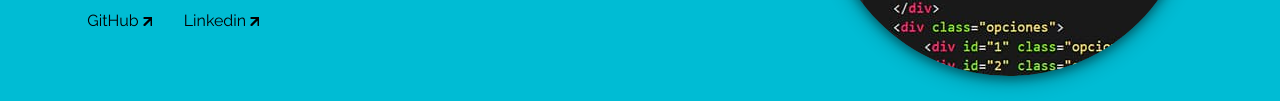
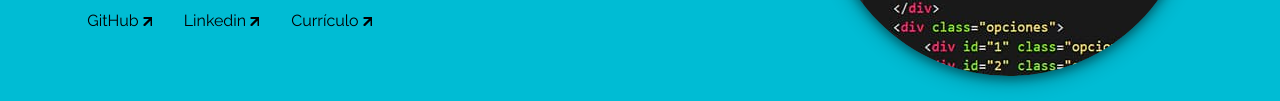
Before and after one commit to juanpablo001/challengeoneportafolio2, a plain HTML site: page index.html in a window 1280 px wide. Shown: the part 444-545 px from the top of the page. Drawn offline with Linux system fonts and the light colour scheme.

Commit message:
cambios en HTML y docs

```diff
--- a/index.html
+++ b/index.html
@@ -46,6 +46,7 @@
                 <ul class="start__network">
                     <li class="start__network__item"><a href="https://github.com/juanpablo001">GitHub <img src="images/link.png" alt="Link"></a></li>
                     <li class="start__network__item"><a href="https://www.linkedin.com/in/juan-pablo-amador-palestina/">Linkedin <img src="images/link.png" alt="Link"></a></li>
+                    <li class="start__network__item"><a href="docs/CurriculoWeb.pdf">Currículo <img src="images/link.png" alt="Link"></a></li>
                 </ul>
             </div>
             <div class="start__profile__image"></div>
```
Also changed, not shown: 1 other file.
